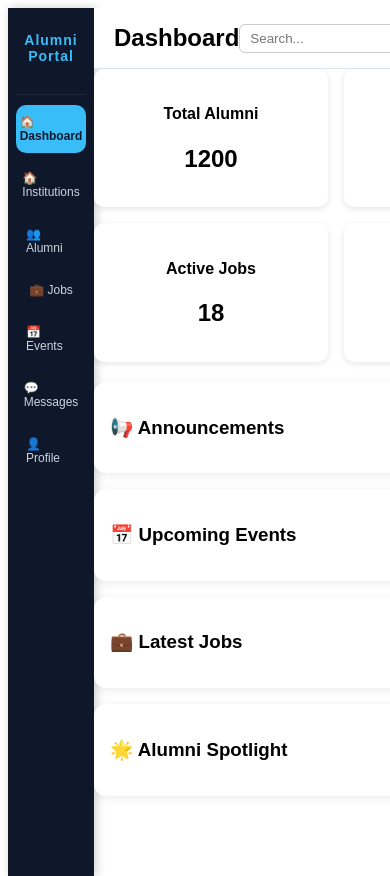
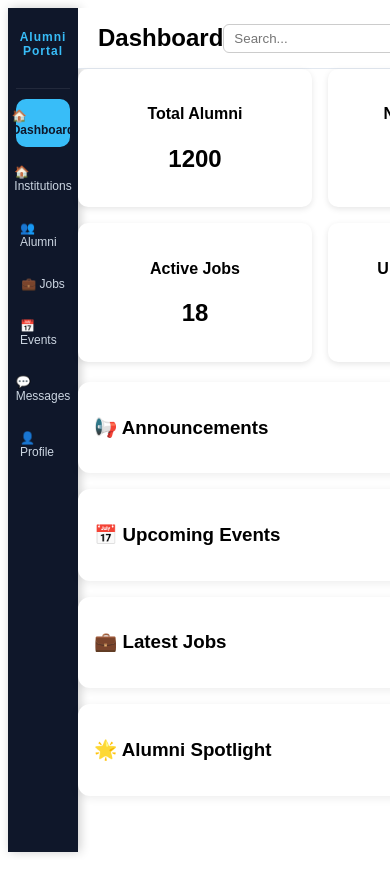
Before and after one commit to Mohan0078/Alumni-Portal, an Angular app in the folder Alumni-Portal-User-Interface/: page /dashboard in a window 390 px wide. Shown: the top 876 px of the page. Built offline with nearby package versions, Linux system fonts and the light colour scheme.

Commit message:
side bar css

```diff
--- a/Alumni-Portal-User-Interface/src/app/sidebar/sidebar.scss
+++ b/Alumni-Portal-User-Interface/src/app/sidebar/sidebar.scss
@@ -1,32 +1,42 @@
+:host {
+  display: block;
+  flex: 0 0 250px;
+  width: 250px;
+  min-width: 250px;
+  height: 100vh;
+}
+
+* {
+  box-sizing: border-box;
+}
+
 .sidebar {
-  width: 250px;
-  height: 100vh;
-  background: #0f172a; /* dark navy */
+  width: 100%;
+  height: 100%;
+  background: #0f172a;
   color: #fff;
   padding: 20px 16px;
   display: flex;
   flex-direction: column;
-  box-shadow: 2px 0 10px rgba(0,0,0,0.2);
+  box-shadow: 2px 0 10px rgba(0, 0, 0, 0.2);
 }
 
-/* 🔹 Logo */
 .logo {
   font-size: 22px;
   font-weight: 700;
   margin-bottom: 30px;
   letter-spacing: 1px;
-  color: #38bdf8; /* light blue accent */
+  color: #38bdf8;
 }
 
-/* 🔹 Nav links container */
 .sidebar nav {
   display: flex;
   flex-direction: column;
   gap: 8px;
-  cursor: pointer;
+  padding-top: 10px;
+  border-top: 1px solid rgba(255, 255, 255, 0.08);
 }
 
-/* 🔹 Links */
 .sidebar a {
   text-decoration: none;
   color: #cbd5e1;
@@ -39,49 +49,37 @@
   transition: all 0.25s ease;
 }
 
-/* 🔹 Hover effect */
 .sidebar a:hover {
   background: #1e293b;
-  color: #ffffff;
+  color: #fff;
   transform: translateX(4px);
 }
 
-/* 🔹 Active route (Angular routerLinkActive) */
 .sidebar a.active {
   background: #38bdf8;
   color: #0f172a;
   font-weight: 600;
 }
 
-/* 🔹 Optional bottom spacing fix */
-.sidebar nav a:last-child {
-  margin-top: auto;
-}
+@media (max-width: 768px) {
+  :host {
+    flex-basis: 70px;
+    width: 70px;
+    min-width: 70px;
+  }
 
-/* 📱 Responsive */
-@media (max-width: 768px) {
   .sidebar {
-    width: 70px;
     padding: 12px 8px;
   }
 
   .logo {
-    font-size: 14px;
+    font-size: 12px;
     text-align: center;
   }
 
   .sidebar a {
     justify-content: center;
     font-size: 12px;
-    padding: 10px;
-  }
-
-  .sidebar a span {
-    display: none; /* if you later wrap text in spans */
+    padding: 10px 4px;
   }
 }
-
-.sidebar nav {
-  padding-top: 10px;
-  border-top: 1px solid rgba(255,255,255,0.08);
-}
```
